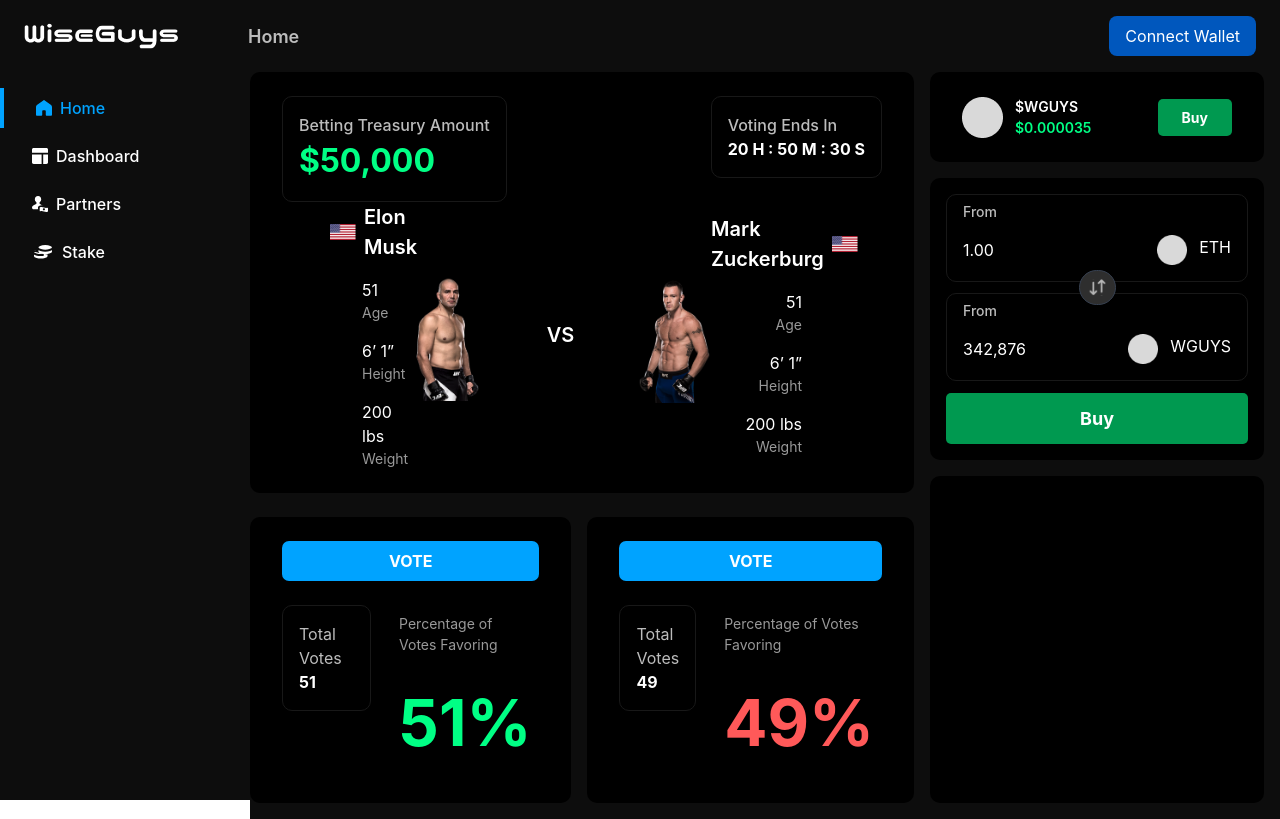
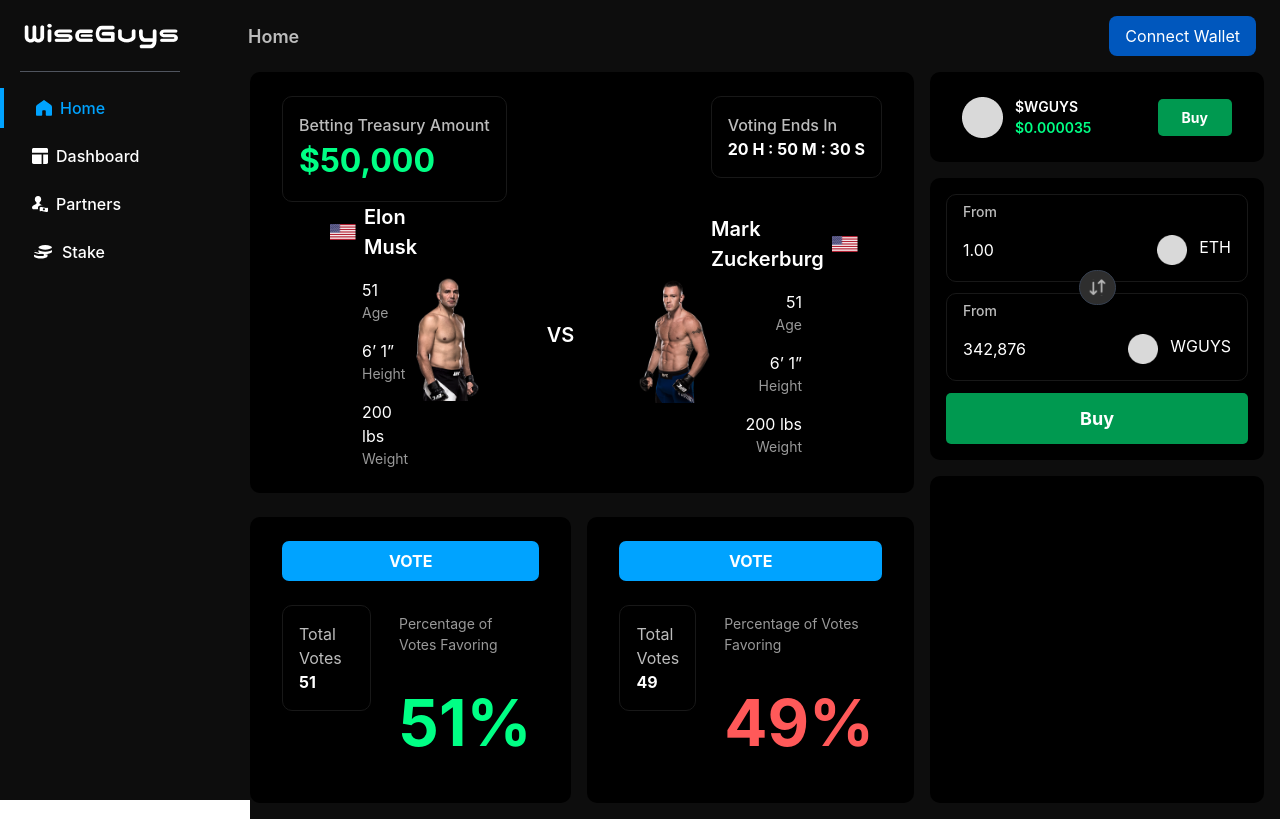
Before and after one commit to smile1130/wiseguys, a React (Create React App) app: page / in a window 1280 px wide. Built offline with nearby package versions, Linux system fonts and the light colour scheme.

Commit message:
Add bottom border to Navbar

```diff
--- a/src/components/Navbar.tsx
+++ b/src/components/Navbar.tsx
@@ -22,13 +22,14 @@
       break;
   }
   return (
-    <div className="flex items-center justify-between bg-bgPrimary px-6 py-4">
+    <div className="flex items-center justify-between bg-bgPrimary px-6 py-4 relative">
       <div className="flex gap-[70px]">
         <Link to="/">
-          <img src="/logo.png" alt="logo" className="" />
+          <img src="/logo.png" alt="logo" />
         </Link>
         <span className="text-[#BCBCBC] text-18 font-semibold">{title}</span>
       </div>
+      <div className="absolute w-[160px] h-[1px] bg-gray-500/70 left-5 bottom-0"></div>
       <button className="bg-[#0057BD] text-white px-4 py-2 rounded-lg">
         Connect Wallet
       </button>
```
